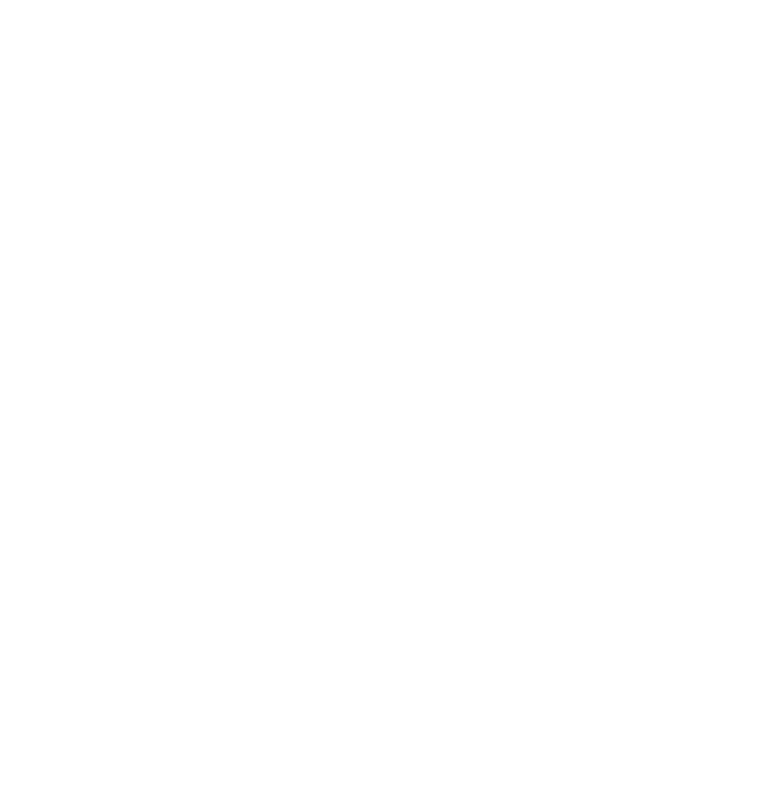
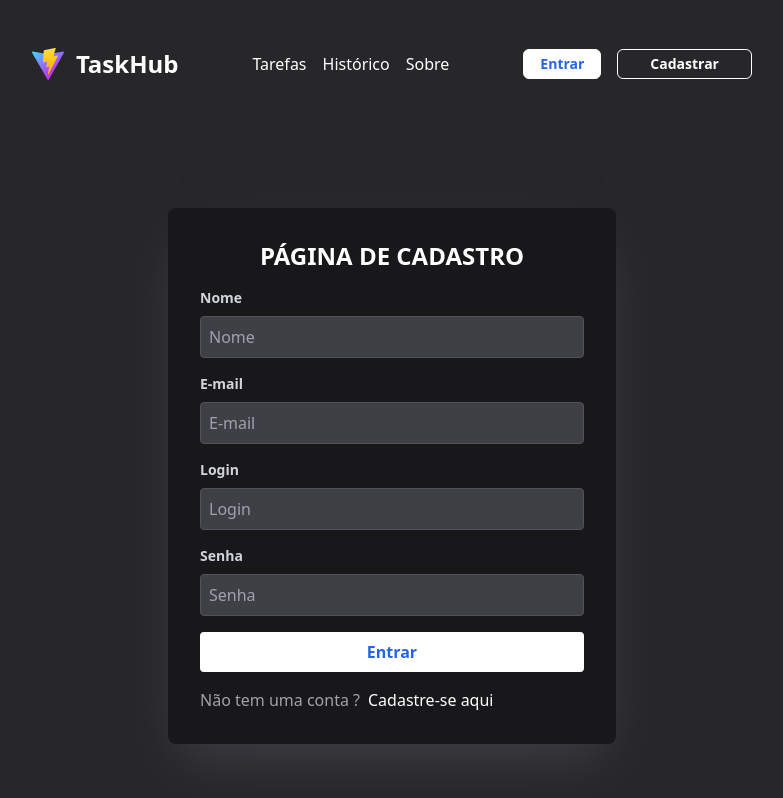
Before and after one commit to brunohro/TaskHub, a React (Vite) app: page /Cadastro in a window 1280 px wide. Before the commit this address had no page. Shown: the whole page, without its empty margins (248-1031 px from the left). Built offline with nearby package versions, Linux system fonts and the light colour scheme.

Commit message:
implement basic login authentication using localStorage

```diff
--- a/src/App.tsx
+++ b/src/App.tsx
@@ -4,7 +4,9 @@ import { v4 as uuidv4 } from "uuid";
 import Header from "./components/header";
 import Task from "./components/Task";
 import NewTask from "./pages/newTask";
-import Sobre from "./pages/sobre";
+import Sobre from "./pages/Sobre";
+import Cadastro from "./pages/Cadastro";
+import Login from "./pages/Login";
 
 type status = "Pendente" | "Em andamento" | "Concluída";
 type priority = "Baixa" | "Média" | "Alta";
@@ -53,6 +55,17 @@ function App() {
   useEffect(() => {
     localStorage.setItem("task", JSON.stringify(task));
   }, [task]);
+
+  useEffect(() => {
+    //  armazenando um usuário padrão
+    const userExists = localStorage.getItem("user");
+    if (!userExists) {
+      localStorage.setItem(
+        "user",
+        JSON.stringify({ login: "admin", senha: "1234" })
+      );
+    }
+  }, []);
 
   const onAddTaskSubmit = (
     title: string,
@@ -126,6 +139,8 @@ function App() {
           }
         />
         <Route path="/Sobre" element={<Sobre />} />
+        <Route path="/Cadastro" element={<Cadastro />} />
+        <Route path="/Login" element={<Login />} />
       </Routes>
     </BrowserRouter>
   );
--- a/src/components/MenuNav.tsx
+++ b/src/components/MenuNav.tsx
@@ -15,17 +15,26 @@ function MenuNav() {
         </div>
       </div>
       <div className="hidden md:flex gap-4">
-        <button className="bg-white text-blue-600 font-semibold text-sm px-4 py-1 rounded-md border border-white hover:bg-gray-100 transition">
+        <a
+          href="/Login"
+          className="bg-white text-blue-600 font-semibold text-sm px-4 py-1 rounded-md border border-white hover:bg-gray-100 transition"
+        >
           Entrar
-        </button>
-        <button className="bg-transparent text-white font-semibold text-sm px-8 py-1 rounded-md border border-white hover:bg-white hover:text-blue-600 transition">
+        </a>
+        <a
+          href="/Cadastro"
+          className="bg-transparent text-white font-semibold text-sm px-8 py-1 rounded-md border border-white hover:bg-white hover:text-blue-600 transition"
+        >
           Cadastrar
-        </button>
+        </a>
       </div>
       <div className="flex md:hidden">
-        <button className="flex items-center gap-2 px-8 py-1 text-white hover:text-gray-300">
+        <a
+          href="/Login"
+          className="flex items-center gap-2 px-8 py-1 text-white hover:text-gray-300"
+        >
           <LogIn size={20} />
-        </button>
+        </a>
         <button className="text-white p-2">
           <Menu size={24} />
         </button>
--- /dev/null
+++ b/src/pages/Cadastro.tsx
@@ -0,0 +1,79 @@
+import Header from "../components/header";
+
+function Cadastro() {
+  return (
+    <div className="bg-zinc-800 min-h-screen text-white px-6 pt-4">
+      <Header />
+      <div className="max-w-md mx-auto bg-zinc-900 items-center my-24 rounded-lg p-8 shadow-2xl shadow-zinc-700">
+        <div className="text-white text-2xl font-extrabold text-center mb-4">
+          PÁGINA DE CADASTRO
+        </div>
+        <form className="flex flex-col gap-4" action="">
+          <div>
+            <label
+              htmlFor=""
+              className="block text-sm font-semibold text-gray-300 mb-2"
+            >
+              Nome
+            </label>
+            <input
+              placeholder="Nome"
+              className="w-full p-2 rounded bg-zinc-700 border border-zinc-600"
+            />
+          </div>
+          <div>
+            <label
+              typeof="mailton"
+              htmlFor=""
+              className="block text-sm font-semibold text-gray-300 mb-2"
+            >
+              E-mail
+            </label>
+            <input
+              placeholder="E-mail"
+              className="w-full p-2 rounded bg-zinc-700 border border-zinc-600"
+            />
+          </div>
+          <div>
+            <label
+              htmlFor=""
+              className="block text-sm font-semibold text-gray-300 mb-2"
+            >
+              Login
+            </label>
+            <input
+              placeholder="Login"
+              className="w-full p-2 rounded bg-zinc-700 border border-zinc-600"
+            />
+          </div>
+
+          <div>
+            <label
+              htmlFor=""
+              className="block text-sm font-semibold text-gray-300 mb-2"
+            >
+              Senha
+            </label>
+            <input
+              placeholder="Senha"
+              className="w-full p-2 rounded bg-zinc-700 border border-zinc-600"
+            />
+          </div>
+
+          <button
+            type="submit"
+            className="w-full bg-white text-blue-600 font-semibold py-2 rounded hover:bg-gray-100 transition"
+          >
+            Entrar
+          </button>
+          <div className="flex gap-2">
+            <p className="text-zinc-400">Não tem uma conta ?</p>
+            <a href="/Cadastro"> Cadastre-se aqui</a>
+          </div>
+        </form>
+      </div>
+    </div>
+  );
+}
+
+export default Cadastro;
--- /dev/null
+++ b/src/pages/Login.tsx
@@ -0,0 +1,74 @@
+import { useState } from "react";
+import Header from "../components/header";
+import { useNavigate } from "react-router-dom";
+
+function Login() {
+  const [login, setLogin] = useState("");
+  const [senha, SetSenha] = useState("");
+  const navigate = useNavigate();
+
+  const handleLogin = (e: React.FormEvent) => {
+    e.preventDefault();
+    const storedUser = JSON.parse(localStorage.getItem("user") || "{}");
+
+    if (login === storedUser.login && senha === storedUser.senha) {
+      alert("Login bem-sucedido!");
+      navigate("/");
+    } else {
+      alert("Login ou senha inválidos!");
+    }
+  };
+  return (
+    <div className="bg-zinc-800 min-h-screen text-white px-6 pt-4">
+      <Header />
+      <div className="max-w-md mx-auto bg-zinc-900 items-center my-24 rounded-lg p-8 shadow-2xl shadow-zinc-700">
+        <div className="text-white text-2xl font-extrabold text-center mb-4">
+          PÁGINA DE LOGIN
+        </div>
+        <form className="flex flex-col gap-4" onSubmit={handleLogin} action="">
+          <div>
+            <label
+              htmlFor=""
+              className="block text-sm font-semibold text-gray-300 mb-2"
+            >
+              Login
+            </label>
+            <input
+              value={login}
+              onChange={(e) => setLogin(e.target.value)}
+              placeholder="Login"
+              className="w-full p-2 rounded bg-zinc-700 border border-zinc-600"
+            />
+          </div>
+          <div>
+            <label
+              htmlFor=""
+              className="block text-sm font-semibold text-gray-300 mb-2"
+            >
+              Senha
+            </label>
+            <input
+              type="password"
+              value={senha}
+              onChange={(e) => SetSenha(e.target.value)}
+              placeholder="Senha"
+              className="w-full p-2 rounded bg-zinc-700 border border-zinc-600"
+            />
+          </div>
+          <button
+            type="submit"
+            className="w-full bg-white text-blue-600 font-semibold py-2 rounded hover:bg-gray-100 transition"
+          >
+            Entrar
+          </button>
+          <div className="flex gap-2">
+            <p className="text-zinc-400">Não tem uma conta ?</p>
+            <a href="/Cadastro"> Cadastre-se aqui</a>
+          </div>
+        </form>
+      </div>
+    </div>
+  );
+}
+
+export default Login;
```
